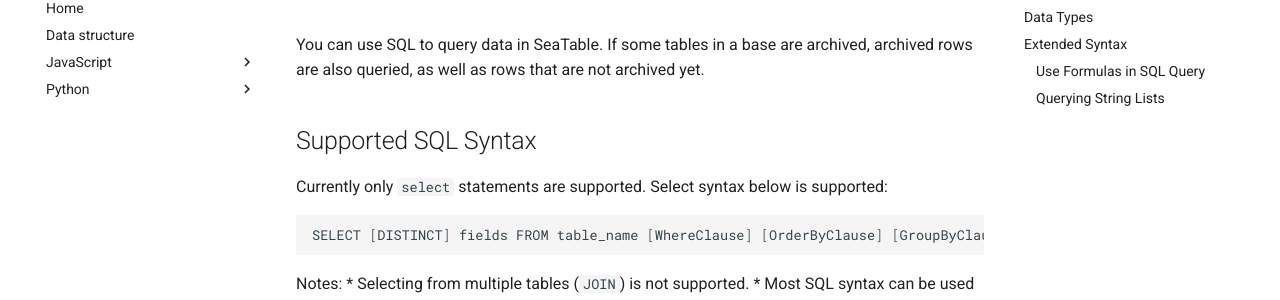
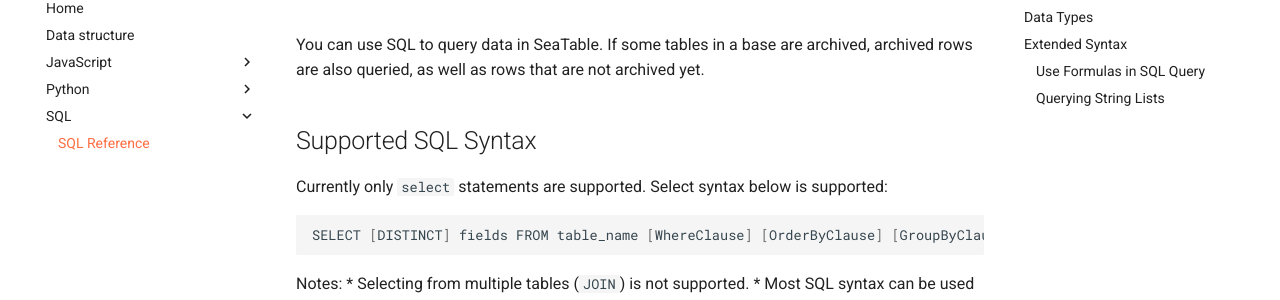
Before and after one commit to seatable/seatable-scripts, an MkDocs documentation site: the page built from manual/python/sql.md, in a window 1280 px wide. Shown: the part 148-448 px from the top of the page. Built offline with MkDocs 1.6.1 and Material for MkDocs 9.7.7, drawn with Linux system fonts in a browser that asks for light colours; comment, search, counter and statistics services are not loaded.

Commit message:
Update mkdocs.yml

```diff
--- a/mkdocs.yml
+++ b/mkdocs.yml
@@ -68,3 +68,5 @@
     - Context: python/context.md
     - Libraries supported in cloud environment: python/libs.md
     - Query Statements: python/query-sentences.md
+  - SQL:
+    - SQL Reference: python/sql.md
```
